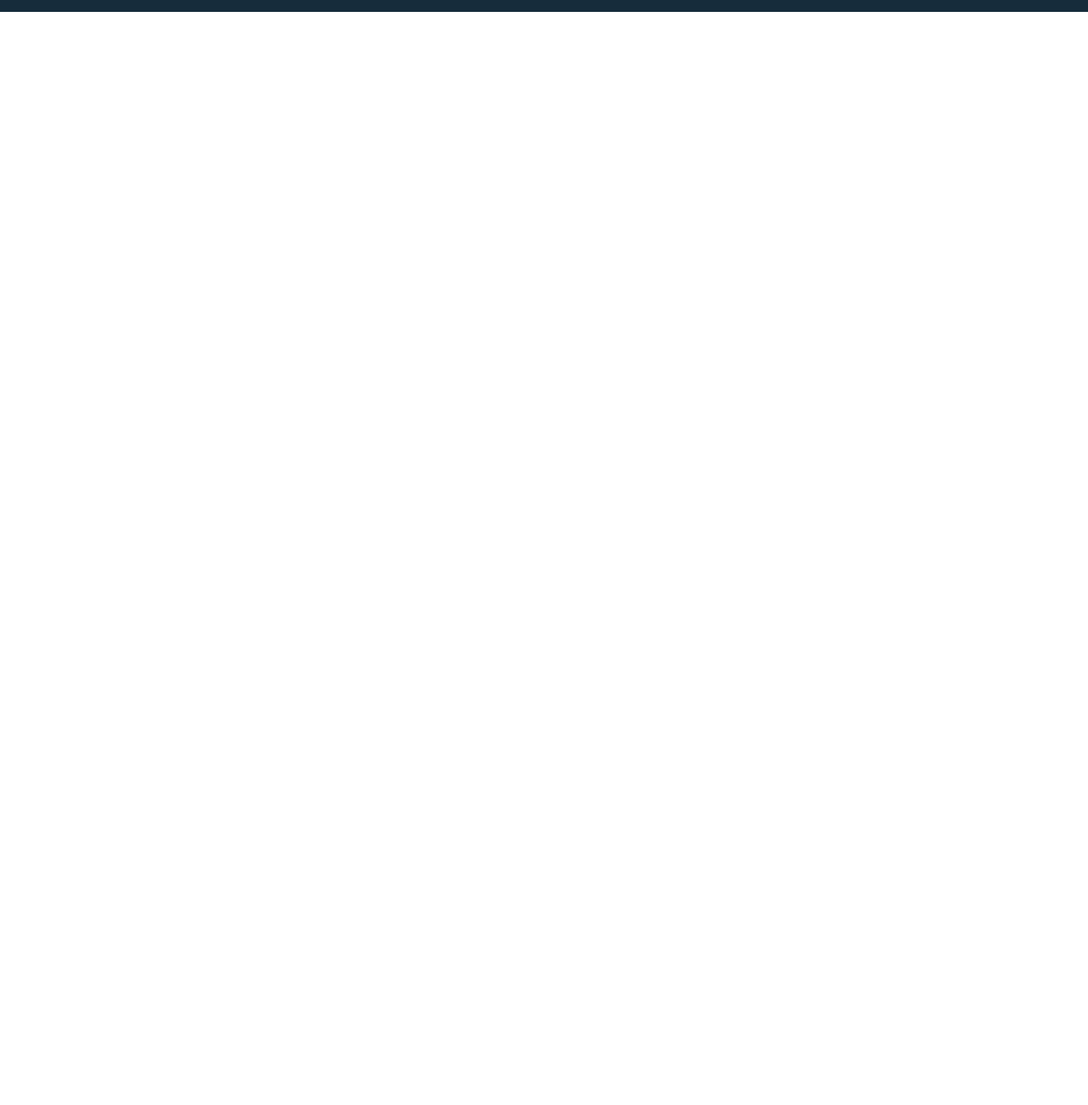
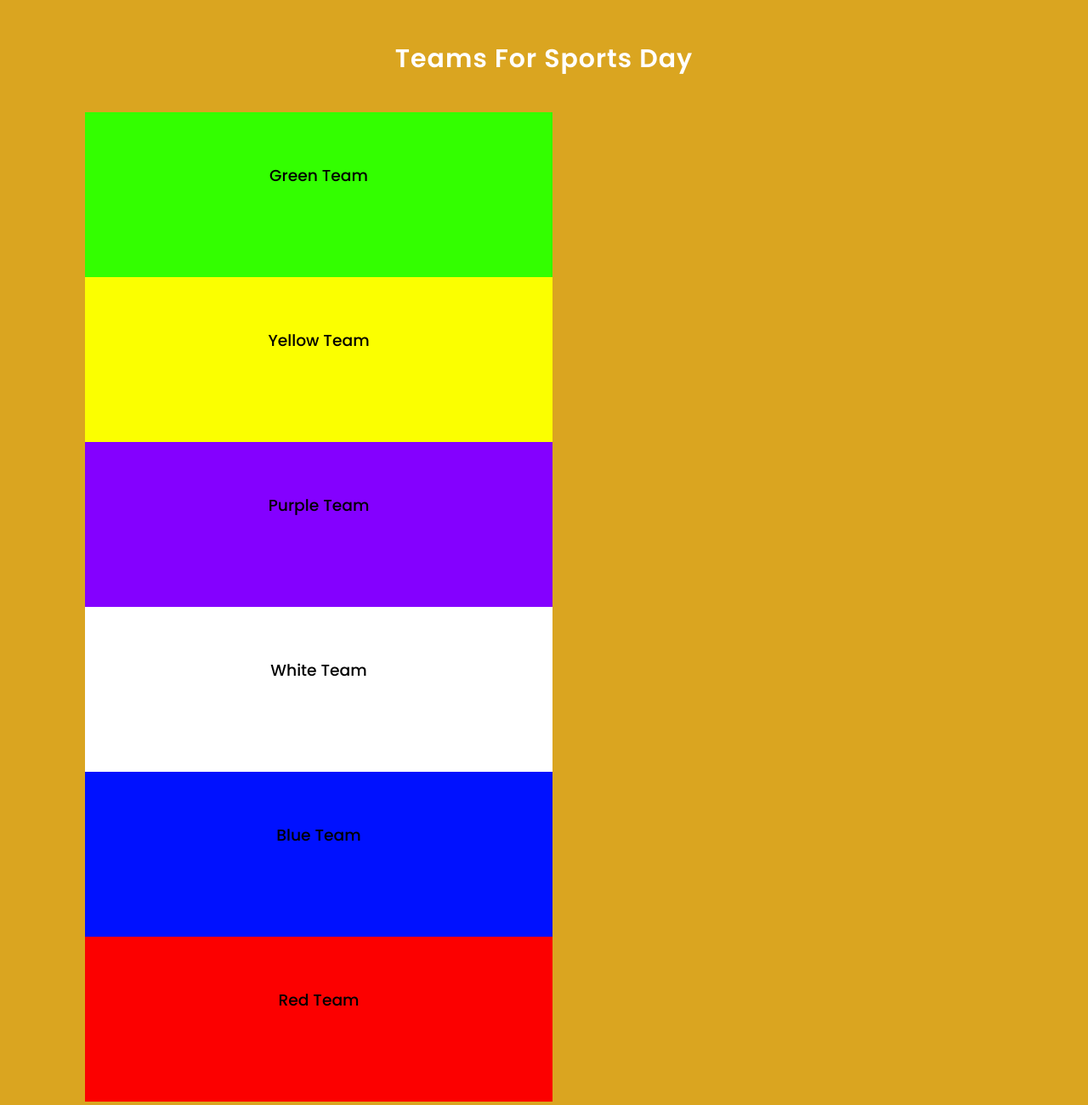
Before and after one commit to Wahee-aljabir/website, a plain HTML site: page index.html in a window 1280 px wide. Shown: the part 4340-5640 px from the top of the page at 85% size. Before the commit the page ends 4354 px from the top, so only its background shows below. Drawn offline with nearby package versions, Linux system fonts and the light colour scheme.

Commit message:
sports day

```diff
--- a/index.html
+++ b/index.html
@@ -17,6 +17,7 @@
                 <button onclick="scrollToSection('services')">Our Services</button>
                 <button onclick="scrollToSection('technology')">Technology</button>
                 <button onclick="scrollToSection('client')"> Our Client</button>
+                <button onclick="scrollToSection('testimonials')">Our Blogs</button>
             </div>
         </header>
         <img src="backgroung.jpg" title="background">
@@ -113,7 +114,7 @@
     </section>
     <!-- Testimonials -->
     <section class="testimonials">
-        <h2 class="heading">What Our Client says</h2>
+        <h2 class="heading">Class Blogs</h2>
         <div class="container">
             <div class="contentBx">
                 <div>
@@ -148,6 +149,57 @@
             </div>
         </div>
     </section>
+    <!-- Sports -->
+    <section class="Sports">
+        <h2 class="heading">Teams For Sports Day</h2>
+        <div class="container">
+            <div class="contentBx1">
+                <div>
+                    <h3>Green Team</h3>
+                    <p></p><br>
+                </div>
+            </div>
+
+            <div class="contentBx2">
+                <div>
+                    <h3>Yellow Team</h3>
+                    <p></p><br>
+                </div>
+            </div>
+
+            <div class="contentBx3">
+                <div>
+                    <h3>Purple Team</h3>
+                    <p></p><br>
+
+                </div>
+            </div>
+
+            <div class="contentBx4">
+                <div>
+                    <h3>White Team</h3>
+                    <p></p><br>
+
+                </div>
+            </div>
+
+            <div class="contentBx5">
+                <div>
+                    <h3>Blue Team</h3>
+                    <p></p><br>
+
+                </div>
+            </div>
+
+            <div class="contentBx6">
+                <div>
+                    <h3>Red Team</h3>
+                    <p></p><br>
+
+                </div>
+            </div>
+        </div>
+    </section>
 
     <!-- Footer -->
     <section class="footer">
--- a/style.css
+++ b/style.css
@@ -77,16 +77,17 @@
 }
 .banner header .buttons button
 {
-    padding: 5px 20px;
-    background: #ffffff;
     cursor: pointer;
-    border-radius: 25%;
     border: none;
-    margin-bottom: none;
+    background: #000000;
+    color: #ffffffff;
+    margin-left: 20px;
+    margin-right: 20px;
+    letter-spacing: 3px;
 }
 .banner header .buttons button:hover
 {
-    background: #ffffffcb;
+
 }
 .about
 {
@@ -242,19 +243,166 @@
     font-weight: 500;
     color: #3f8ffc;
 }
+.Sports
+{
+    position: relative;
+    padding: 100px;
+    background: goldenrod;
+    text-align: center;
+}
+.Sports .container
+{
+    display: flex;
+    justify-content: space-between;
+    align-items: center;
+    margin-top: 40px;
+    flex-wrap: wrap;
+}
+.Sports .container .contentBx1
+{
+    background: #33ff00;
+    padding: 60px 50px;
+    width: 550px;
+    display: flex;
+    justify-content: center;
+    align-items: center;
+    text-align: left;
+}
+.Sports .container .contentBx1 p
+{
+    font-style: italic;
+}
+.Sports .container .contentBx1 h3
+{
+    width: 100%;
+    text-align: center;
+    font-weight: 500;
+    color: #000000;
+    padding-bottom: 20px;
+}
+.Sports .container .contentBx2
+{
+    background: #fbff00;
+    padding: 60px 50px;
+    width: 550px;
+    display: flex;
+    justify-content: center;
+    align-items: center;
+    text-align: left;
+}
+.Sports .container .contentBx2 p
+{
+    font-style: italic;
+}
+.Sports .container .contentBx2 h3
+{
+    width: 100%;
+    text-align: center;
+    font-weight: 500;
+    color: #000000;
+    padding-bottom: 20px;
+}
+.Sports .container .contentBx3
+{
+    background: #8400ff;
+    padding: 60px 50px;
+    width: 550px;
+    display: flex;
+    justify-content: center;
+    align-items: center;
+    text-align: left;
+}
+.Sports .container .contentBx3 p
+{
+    font-style: italic;
+}
+.Sports .container .contentBx3 h3
+{
+    width: 100%;
+    text-align: center;
+    font-weight: 500;
+    color: #000000;
+    padding-bottom: 20px;
+}
+.Sports .container .contentBx4
+{
+    background: #ffffff;
+    padding: 60px 50px;
+    width: 550px;
+    display: flex;
+    justify-content: center;
+    align-items: center;
+    text-align: left;
+}
+.Sports .container .contentBx4 p
+{
+    font-style: italic;
+}
+.Sports .container .contentBx4 h3
+{
+    width: 100%;
+    text-align: center;
+    font-weight: 500;
+    color: #000000;
+    padding-bottom: 20px;
+}
+.Sports .container .contentBx5
+{
+    background: #0011ff;
+    padding: 60px 50px;
+    width: 550px;
+    display: flex;
+    justify-content: center;
+    align-items: center;
+    text-align: left;
+}
+.Sports .container .contentBx5 p
+{
+    font-style: italic;
+}
+.Sports .container .contentBx5 h3
+{
+    width: 100%;
+    text-align: center;
+    font-weight: 500;
+    color: #000000;
+    padding-bottom: 20px;
+}
+.Sports .container .contentBx6
+{
+    background: #fc0000;
+    padding: 60px 50px;
+    width: 550px;
+    display: flex;
+    justify-content: center;
+    align-items: center;
+    text-align: left;
+}
+.Sports .container .contentBx6 p
+{
+    font-style: italic;
+}
+.Sports .container .contentBx6 h3
+{
+    width: 100%;
+    text-align: center;
+    font-weight: 500;
+    color: #000000;
+    padding-bottom: 20px;
+}
 .footer
 {
     background: #162c3b;
     padding: 20px 100px;
     display: flex;
     justify-content: space-between;
-    align-items: center;
 }
 .footer ul
 {
     display: flex;
     justify-content: flex-end;
     align-items: center;
+    width: 60%;
 }
 .footer ul li
 {
@@ -277,9 +425,17 @@
     }
 }
 
+@media (max-width: 650px) {
+    .buttons button:nth-child(1),
+    .buttons button:nth-child(2) {
+        display: none;
+    }
+}
+
 @media (max-width: 576px) {
     .buttons button:nth-child(1),
-    .buttons button:nth-child(2) {
+    .buttons button:nth-child(2),
+    .buttons button:nth-child(3) {
         display: none;
     }
 }
```
